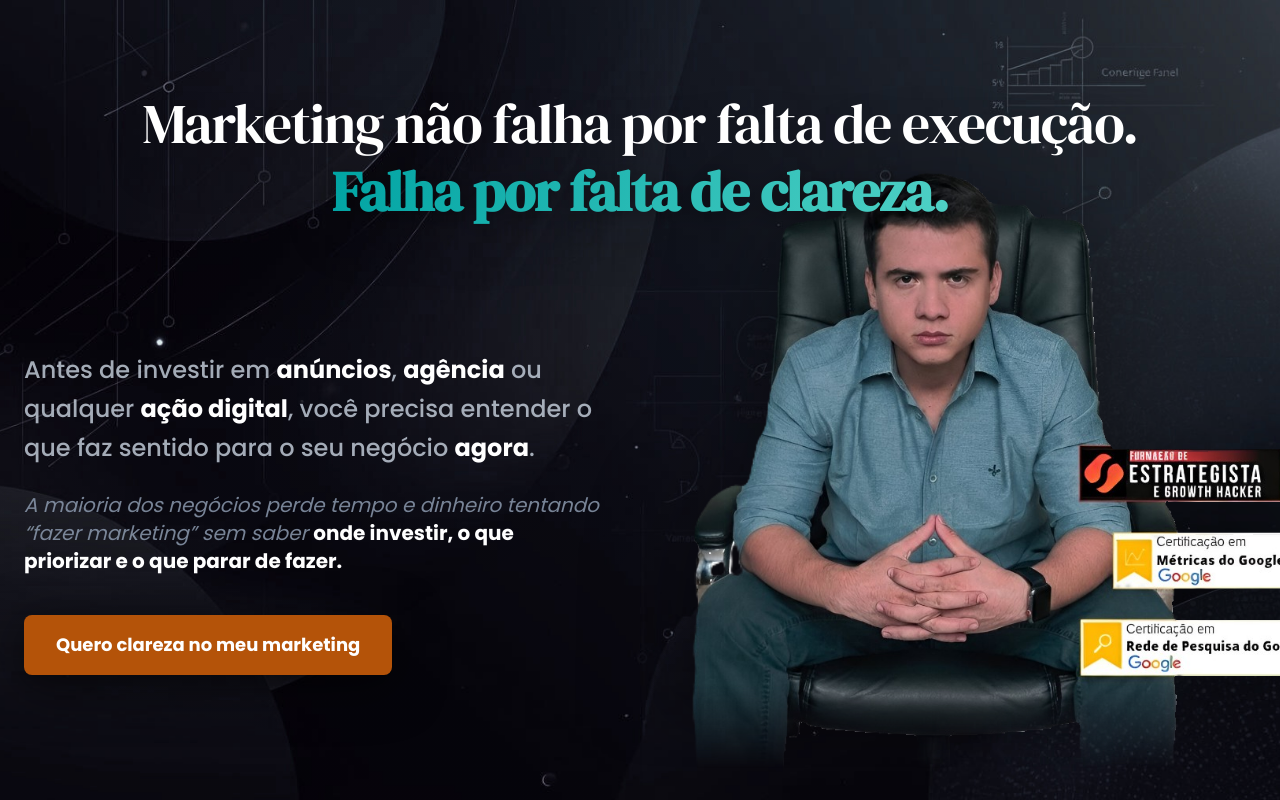
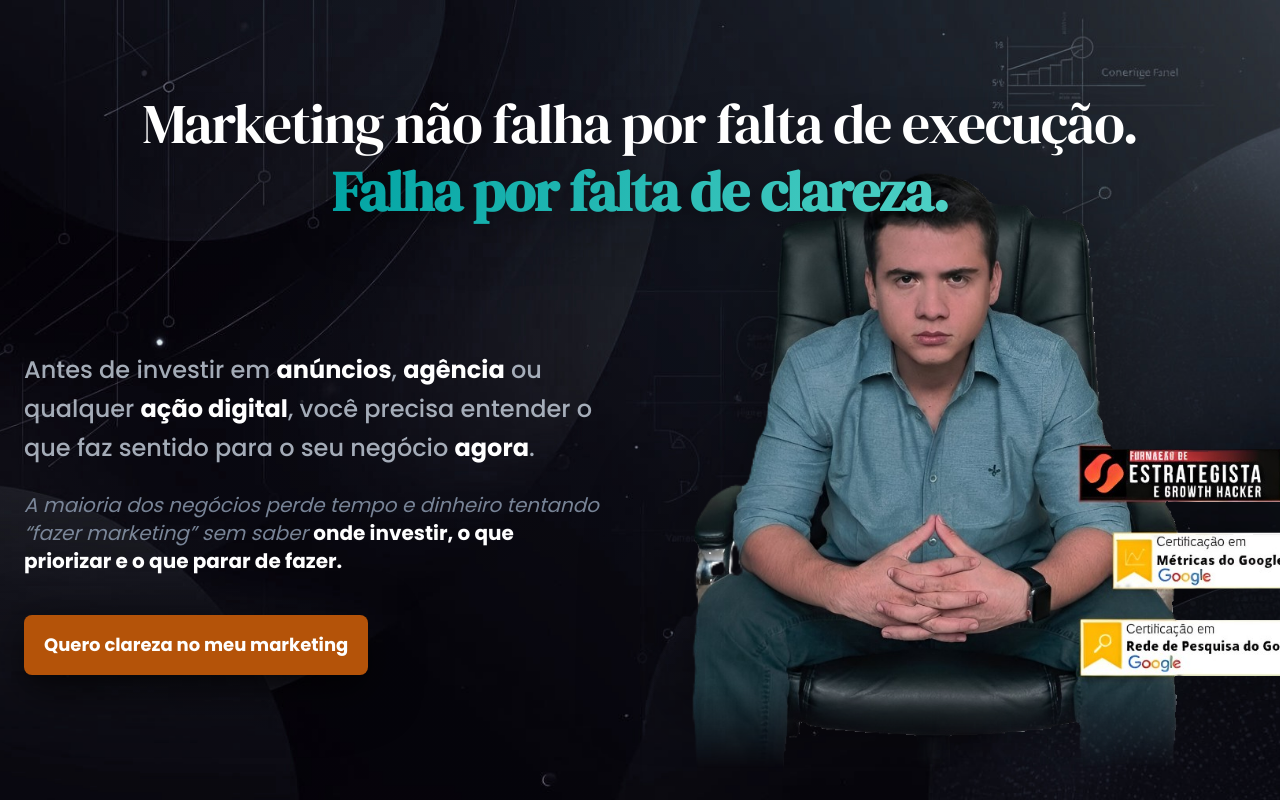
Before and after one commit to ramonb-prog/ramonbordoni.com.br, a React (Vite) app: page / in a window 1280 px wide. Shown: the top 800 px of the page. Built offline with nearby package versions, Linux system fonts and the light colour scheme.

Commit message:
fix(ui): adjust offer button layout and reduce cta padding for closer fit

```diff
--- a/App.tsx
+++ b/App.tsx
@@ -68,7 +68,7 @@
                         </p>
                     </div>
                     <div className="mt-10">
-                        <CTAButton href="#oferta" size="large" className="drop-shadow-[0_10px_25px_rgba(0,0,0,0.5)]">
+                        <CTAButton href="#cenarios" size="large" className="drop-shadow-[0_10px_25px_rgba(0,0,0,0.5)]">
                             Quero clareza no meu marketing
                         </CTAButton>
                     </div>
@@ -79,7 +79,7 @@
 );
 
 const ProblemScenariosSection = () => (
-    <section className="py-16 sm:py-20 md:py-24 bg-white">
+    <section id="cenarios" className="py-16 sm:py-20 md:py-24 bg-white">
         <div className="container mx-auto px-6 max-w-7xl">
             <FadeIn>
                 <h2 className="font-serif text-3xl md:text-4xl text-center text-teal-dark font-bold">
@@ -240,7 +240,7 @@
                     <div className="mt-10 text-base md:text-lg space-y-2 text-teal-200">
                         <p>Não é um curso.</p>
                         <p>Não é uma mentoria longa.</p>
-                        <p>Não é um plano de negócios de 30 páginas.</p>
+                        <p>Não é um plano de negócios de 100 páginas.</p>
                     </div>
                     <p className="mt-8 text-xl md:text-2xl font-bold bg-white text-teal-dark py-4 px-6 rounded-lg shadow-2xl">É um diagnóstico + plano de ação, feito sob medida para o seu negócio.</p>
                 </div>
@@ -429,7 +429,7 @@
                                 <li className="flex items-start"><CheckIcon className="w-6 h-6 mr-3 text-teal-primary flex-shrink-0 mt-1" /><span>Tira dúvidas</span></li>
                                 <li className="flex items-start"><CheckIcon className="w-6 h-6 mr-3 text-teal-primary flex-shrink-0 mt-1" /><span>Direção pontual de ações de marketing</span></li>
                             </ul>
-                            <div className="bg-slate-900/50 p-6 sm:p-8 rounded-lg text-center border border-slate-700 w-full max-w-sm">
+                            <div className="bg-slate-900/50 p-6 sm:p-8 rounded-lg text-center border border-slate-700 w-full max-w-md">
                                 <p className="text-xl md:text-2xl text-slate-400 line-through">De R$247</p>
                                 <p className="text-4xl sm:text-5xl md:text-6xl font-bold text-white mt-1">por apenas R$97</p>
                                 <div className="mt-8 flex justify-center">
@@ -439,6 +439,7 @@
                                         rel="noopener noreferrer"
                                         size="large"
                                         showIcon={true}
+                                        className="md:text-base"
                                     >
                                         QUERO A CONSULTORIA X-PRESS
                                     </CTAButton>
--- a/components/CTAButton.tsx
+++ b/components/CTAButton.tsx
@@ -9,15 +9,15 @@
 
 export const CTAButton: React.FC<CTAButtonProps> = ({ children, size = 'normal', className, showIcon = false, ...props }) => {
     const sizeClasses = size === 'large'
-        ? 'px-8 py-4 text-base md:text-lg whitespace-nowrap'
-        : 'px-6 py-3 text-base';
+        ? 'px-4 md:px-5 py-3 md:py-4 text-base md:text-lg'
+        : 'px-3 md:px-4 py-2 md:py-3 text-base';
 
     return (
         <a
             {...props}
-            className={`inline-flex items-center justify-center font-sans font-bold text-white bg-brand-amber hover:bg-brand-amber-light rounded-lg shadow-lg transition-transform duration-300 ease-in-out transform hover:scale-105 focus:outline-none focus:ring-2 focus:ring-offset-2 focus:ring-brand-amber-light w-full sm:w-auto ${sizeClasses} ${className || ''}`}
+            className={`inline-flex items-center justify-center font-sans font-bold text-white bg-brand-amber hover:bg-brand-amber-light rounded-lg shadow-xl shadow-black/20 transition-transform duration-300 ease-in-out transform hover:scale-105 focus:outline-none focus:ring-2 focus:ring-offset-2 focus:ring-brand-amber-light w-auto whitespace-nowrap ${sizeClasses} ${className || ''}`}
         >
-            {showIcon && <WhatsAppIcon className="w-5 h-5 mr-3" />}
+            {showIcon && <WhatsAppIcon className="w-5 h-5 mr-3 flex-shrink-0" />}
             {children}
         </a>
     );
--- a/components/icons/WhatsAppIcon.tsx
+++ b/components/icons/WhatsAppIcon.tsx
@@ -2,7 +2,6 @@
 
 export const WhatsAppIcon: React.FC<React.SVGProps<SVGSVGElement>> = (props) => (
     <svg xmlns="http://www.w3.org/2000/svg" viewBox="0 0 24 24" fill="currentColor" {...props}>
-        <path d="M16.6,14.2l-1.5-0.8c-0.4-0.2-0.7-0.1-0.9,0.2l-0.6,0.7c-1.2-0.6-2.2-1.6-2.8-2.8l0.7-0.6c0.3-0.3,0.4-0.6,0.2-0.9 l-0.8-1.5c-0.2-0.4-0.6-0.5-1-0.3l-1.5,0.7C7,9.2,6.6,9.5,6.6,10c0,0.1,0,0.2,0,0.2c0.1,0.5,0.3,1,0.6,1.6 c0.7,1.2,1.7,2.2,2.8,2.8c0.5,0.3,1,0.5,1.6,0.6c0,0,0.1,0,0.2,0c0.5,0,0.8-0.3,1.1-0.6l0.7-1.5C14.7,14.8,14.5,14.4,14.2,14.2z" />
-        <path d="M12,2C6.5,2,2,6.5,2,12s4.5,10,10,10c5.5,0,10-4.5,10-10S17.5,2,12,2z M12,20c-4.4,0-8-3.6-8-8s3.6-8,8-8 s8,3.6,8,8S16.4,20,12,20z" />
+        <path d="M17.472 14.382c-.297-.149-1.758-.867-2.03-.967-.273-.099-.471-.148-.67.15-.197.297-.767.966-.94 1.164-.173.199-.347.223-.644.075-.297-.15-1.255-.463-2.39-1.475-.883-.788-1.48-1.761-1.653-2.059-.173-.297-.018-.458.13-.606.134-.133.298-.347.446-.52.149-.174.198-.298.298-.497.099-.198.05-.371-.025-.52-.075-.149-.669-1.612-.916-2.207-.242-.579-.487-.5-.669-.51-.173-.008-.371-.01-.57-.01-.198 0-.52.074-.792.372-.272.297-1.04 1.016-1.04 2.479 0 1.462 1.065 2.875 1.213 3.074.149.198 2.096 3.2 5.077 4.487.709.306 1.262.489 1.694.625.712.227 1.36.195 1.871.118.571-.085 1.758-.719 2.006-1.413.248-.694.248-1.289.173-1.413-.074-.124-.272-.198-.57-.347m-5.421 7.403h-.004a9.87 9.87 0 01-5.031-1.378l-.361-.214-3.741.982.998-3.648-.235-.374a9.86 9.86 0 01-1.51-5.26c.001-5.45 4.436-9.884 9.888-9.884 2.64 0 5.122 1.03 6.988 2.898a9.825 9.825 0 012.893 6.994c-.003 5.45-4.437 9.884-9.885 9.884m8.413-18.297A11.815 11.815 0 0012.05 0C5.495 0 .16 5.335.157 11.892c0 2.096.547 4.142 1.588 5.945L.057 24l6.305-1.654a11.882 11.882 0 005.683 1.448h.005c6.554 0 11.89-5.335 11.893-11.893a11.821 11.821 0 00-3.48-8.413z" />
     </svg>
 );
```
